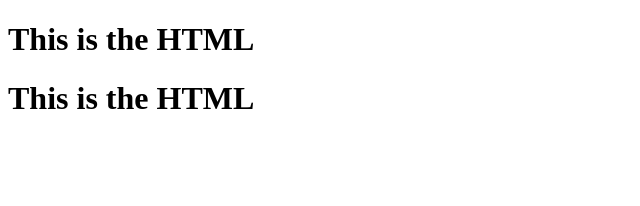
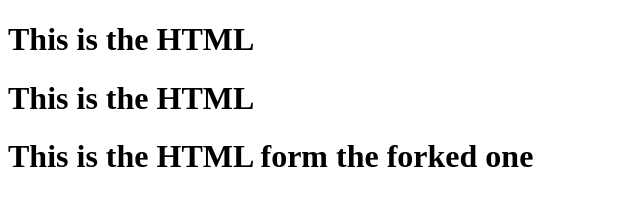
Before and after one commit to hardik-mahajan20/SP, a plain HTML site: page index.html in a window 1280 px wide. Shown: the whole page, without its empty margins (0-640 px from the left). Drawn offline with Linux system fonts and the light colour scheme.

Commit message:
forked and changed the index

```diff
--- a/index.html
+++ b/index.html
@@ -8,5 +8,6 @@
 <body>
     <h1>This is the HTML</h1>
     <h1>This is the HTML</h1>
+    <h1>This is the HTML form the forked one</h1>
 </body>
 </html>
```
